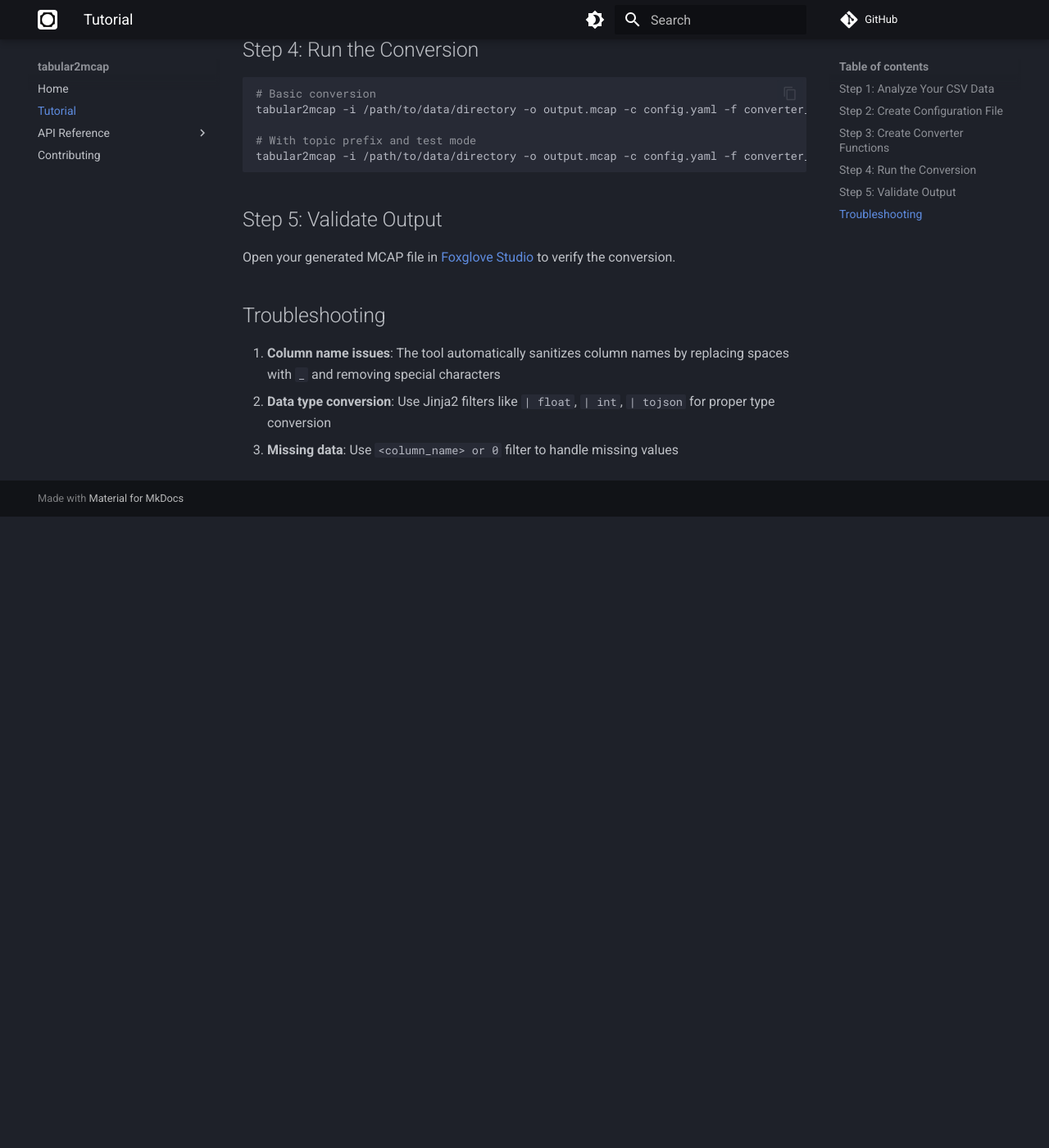
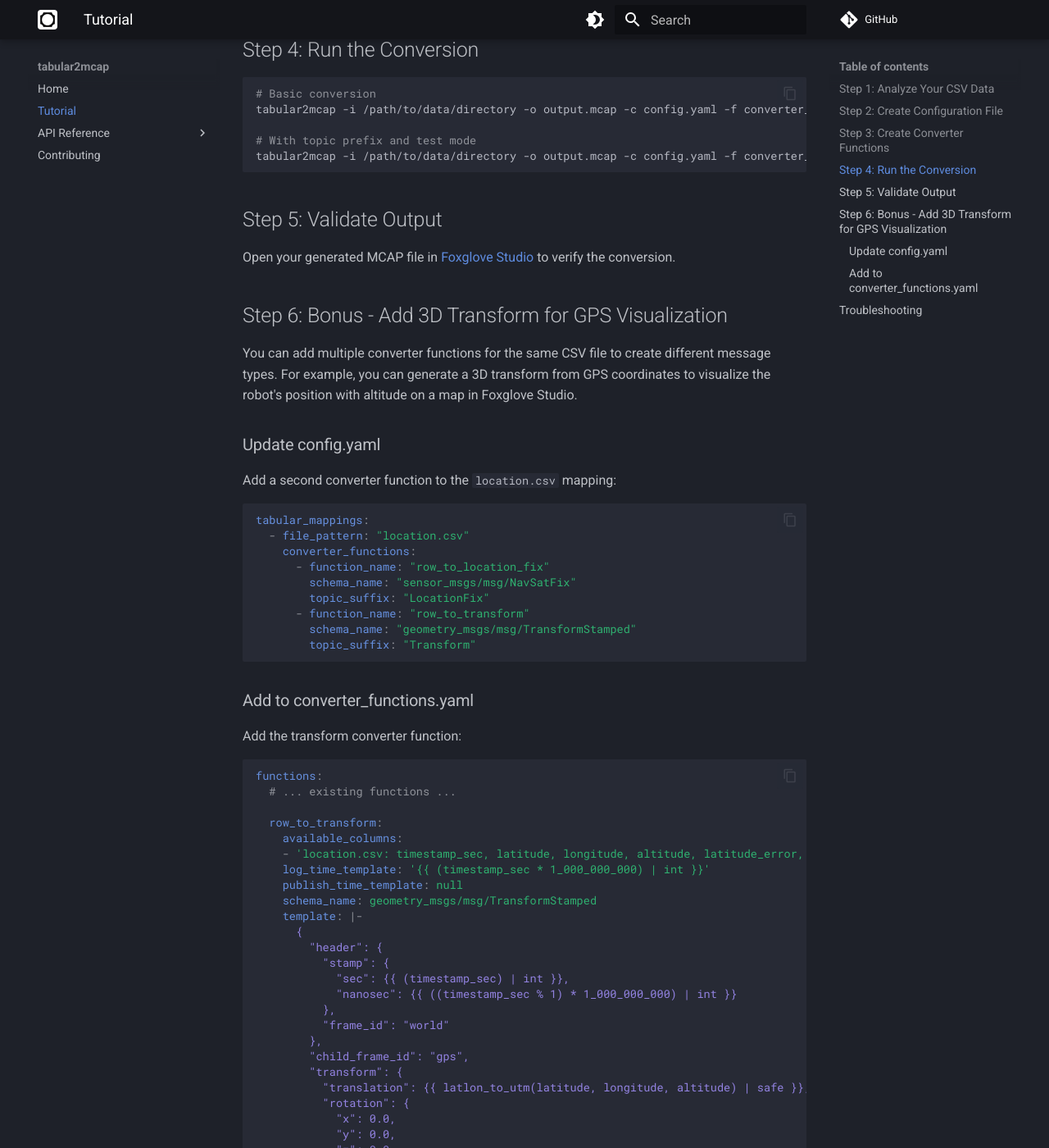
Before and after one commit to alloyrobotics/tabular2mcap, an MkDocs documentation site: the page built from docs/tutorial.md, in a window 1280 px wide and 1400 px high, scrolled down 2227 px. Shown: the whole window at 82% size. Built offline with MkDocs 1.6.1 and Material for MkDocs 9.7.7, drawn with Linux system fonts in a browser that asks for light colours; comment, search, counter and statistics services are not loaded; before the commit the page ends 2857 px from its top, so only the background shows below that; some of the changed text lies outside the part shown.

Commit message:
docs: add 3D transform GPS visualization tutorial
Fixes #11

````diff
--- a/TUTORIAL.md
+++ b/TUTORIAL.md
@@ -118,9 +118,64 @@ tabular2mcap -i /path/to/data/directory -o output.mcap -c config.yaml -f convert
 
 Open your generated MCAP file in [Foxglove Studio](https://foxglove.dev/download) to verify the conversion.
 
+## Step 6: Bonus - Add 3D Transform for GPS Visualization
+
+You can add multiple converter functions for the same CSV file to create different message types. For example, you can generate a 3D transform from GPS coordinates to visualize the robot's position with altitude on a map in Foxglove Studio.
+
+### Update config.yaml
+
+Add a second converter function to the `location.csv` mapping:
+
+```yaml
+tabular_mappings:
+  - file_pattern: "location.csv"
+    converter_functions:
+      - function_name: "row_to_location_fix"
+        schema_name: "sensor_msgs/msg/NavSatFix"
+        topic_suffix: "LocationFix"
+      - function_name: "row_to_transform"
+        schema_name: "geometry_msgs/msg/TransformStamped"
+        topic_suffix: "Transform"
+```
+
+### Add to converter_functions.yaml
+
+Add the transform converter function:
+
+```yaml
+functions:
+  # ... existing functions ...
+
+  row_to_transform:
+    available_columns:
+    - 'location.csv: timestamp_sec, latitude, longitude, altitude, latitude_error, longitude_error, altitude_error'
+    log_time_template: '{{ (timestamp_sec * 1_000_000_000) | int }}'
+    publish_time_template: null
+    schema_name: geometry_msgs/msg/TransformStamped
+    template: |-
+      {
+        "header": {
+          "stamp": {
+            "sec": {{ (timestamp_sec) | int }},
+            "nanosec": {{ ((timestamp_sec % 1) * 1_000_000_000) | int }}
+          },
+          "frame_id": "world"
+        },
+        "child_frame_id": "gps",
+        "transform": {
+          "translation": {{ latlon_to_utm(latitude, longitude, altitude) | safe }},
+          "rotation": {
+            "x": 0.0,
+            "y": 0.0,
+            "z": 0.0,
+            "w": 1.0
+          }
+        }
+      }
+```
+
+This creates a transform from the `world` frame to the `gps` frame, converting GPS coordinates to UTM coordinates for 3D visualization. In Foxglove Studio, you can view the robot's path with elevation using the 3D view panel with a map overlay.
 
 ## Troubleshooting
 
-1. **Column name issues**: The tool automatically sanitizes column names by replacing spaces with `_` and removing special characters
-2. **Data type conversion**: Use Jinja2 filters like `| float`, `| int`, `| tojson` for proper type conversion
-3. **Missing data**: Use `<column_name> or 0` filter to handle missing values
+1. **Missing data**: Use `<column_name> or 0` filter to handle missing values in your converter function templates
````
